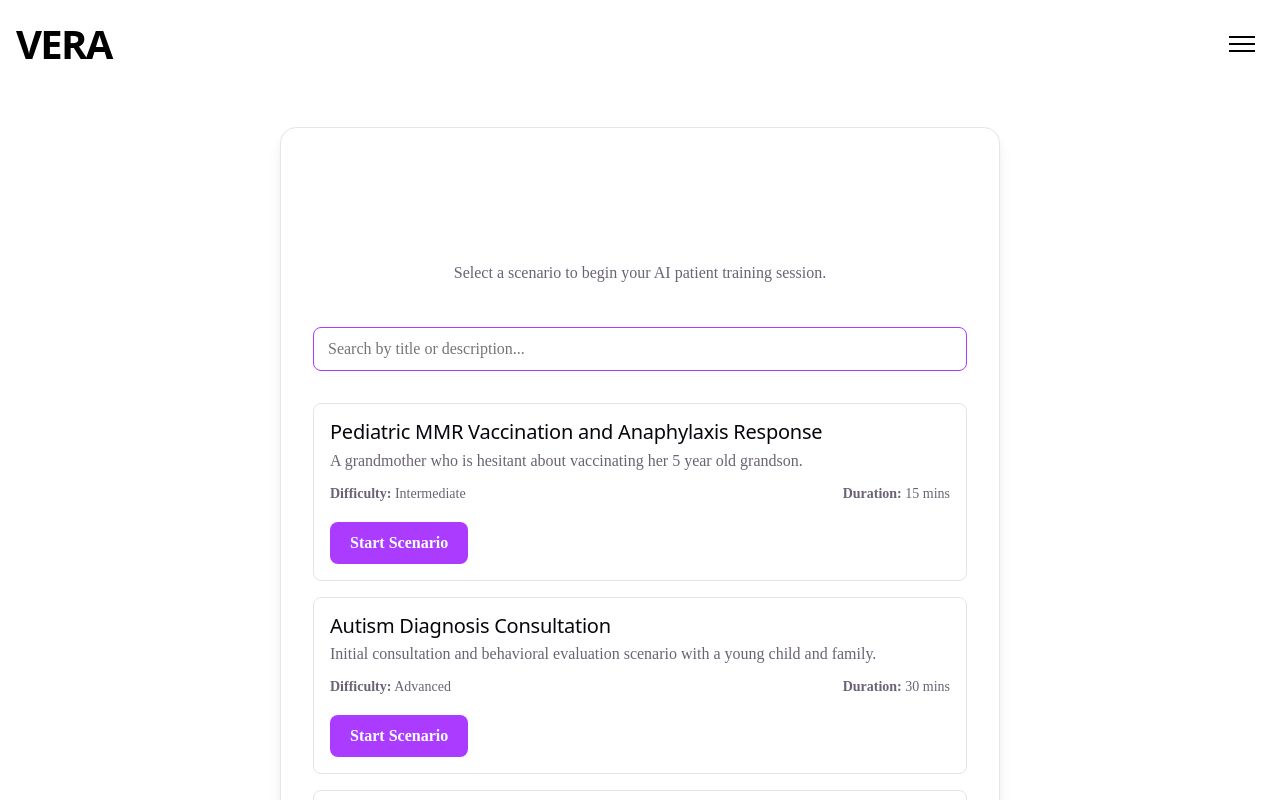
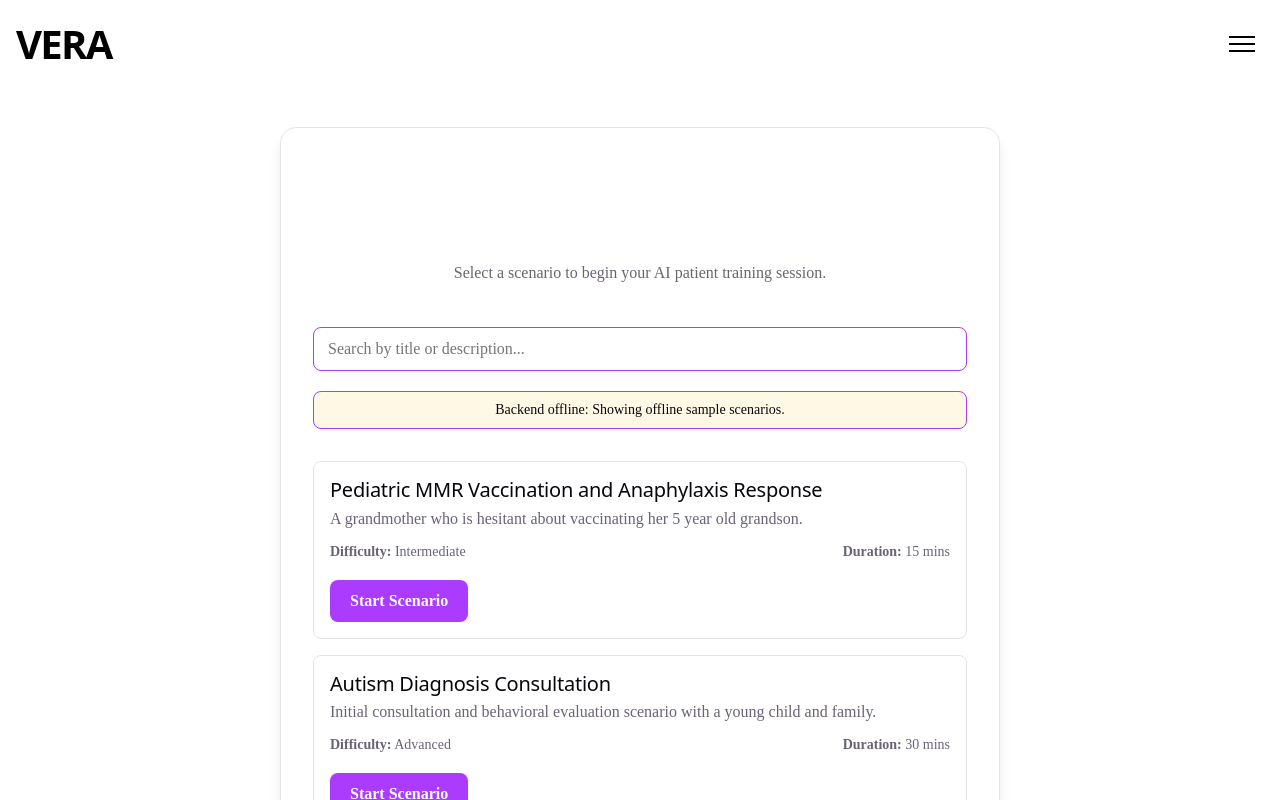
Before and after one commit to VU-RASL/MTSU-2026, a React (Vite) app in the folder frontend/: page /student-portal in a window 1280 px wide. Shown: the top 800 px of the page. Built offline with nearby package versions, Linux system fonts and the light colour scheme; no server answers.

Commit message:
Completed the Student Portal UI with real-time title/summary search, API integration for /api/scenarios, and loading/offline fallback states.

```diff
--- a/frontend/src/pages/StudentPortal.tsx
+++ b/frontend/src/pages/StudentPortal.tsx
@@ -1,9 +1,18 @@
-import React, { useState } from 'react'
+import React, { useState, useEffect } from 'react'
 import Header from '../components/Header'
 import Footer from '../components/Footer'
 
-// Mock scenario list for graphical preview
-const visualScenarios = [
+// Scenario interface matching backend Issue #22
+interface Scenario {
+  id: number
+  title: string
+  summary: string
+  difficulty?: string
+  estimatedTime?: number | string
+}
+
+// Mock scenario list for graphical preview / offline fallback
+const visualScenarios: Scenario[] = [
   {
     id: 1,
     title: 'Pediatric MMR Vaccination and Anaphylaxis Response',
@@ -28,10 +37,33 @@ const visualScenarios = [
 ]
 
 const StudentPortal: React.FC = () => {
+  const [scenarios, setScenarios] = useState<Scenario[]>([])
   const [searchTerm, setSearchTerm] = useState('')
+  const [loading, setLoading] = useState<boolean>(true)
+  const [error, setError] = useState<string | null>(null)
+
+  // Fetch scenarios from API with fallback
+  useEffect(() => {
+    setLoading(true)
+    fetch('http://localhost:18080/api/scenarios')
+      .then((res) => {
+        if (!res.ok) throw new Error(`HTTP error ${res.status}`)
+        return res.json()
+      })
+      .then((data: Scenario[]) => {
+        setScenarios(data.length > 0 ? data : visualScenarios)
+        setError(null)
+      })
+      .catch((err) => {
+        console.warn('Backend unavailable, using mock scenarios:', err)
+        setScenarios(visualScenarios)
+        setError('Backend offline: Showing offline sample scenarios.')
+      })
+      .finally(() => setLoading(false))
+  }, [])
 
   // Filter scenario items by title or summary search term
-  const filteredScenarios = visualScenarios.filter(
+  const filteredScenarios = scenarios.filter(
     (s) =>
       s.title.toLowerCase().includes(searchTerm.toLowerCase()) ||
       s.summary.toLowerCase().includes(searchTerm.toLowerCase())
@@ -59,9 +91,34 @@ const StudentPortal: React.FC = () => {
             />
           </div>
 
+          {/* Loading and error indicators */}
+          {loading && (
+            <p style={{ textAlign: 'center', color: 'var(--text)', padding: '12px' }}>
+              Loading scenarios...
+            </p>
+          )}
+
+          {error && !loading && (
+            <div
+              style={{
+                backgroundColor: 'rgba(255, 187, 1, 0.1)',
+                border: '1px solid var(--accent)',
+                borderRadius: '8px',
+                padding: '10px 14px',
+                fontSize: '14px',
+                color: 'var(--text-h)',
+                textAlign: 'center',
+              }}
+            >
+              {error}
+            </div>
+          )}
+
           {/* Scenario cards container */}
+          {!loading && (
             <div style={{ display: 'flex', flexDirection: 'column', gap: '16px', marginTop: '12px' }}>
-            {filteredScenarios.map((scenario) => (
+              {filteredScenarios.length > 0 ? (
+                filteredScenarios.map((scenario) => (
                   <div
                     key={scenario.id}
                     style={{
@@ -85,15 +142,21 @@ const StudentPortal: React.FC = () => {
                         marginTop: '8px',
                       }}
                     >
-                  <span><strong>Difficulty:</strong> {scenario.difficulty}</span>
-                  <span><strong>Duration:</strong> {scenario.estimatedTime}</span>
+                      <span><strong>Difficulty:</strong> {scenario.difficulty ?? 'Intermediate'}</span>
+                      <span><strong>Duration:</strong> {typeof scenario.estimatedTime === 'number' ? `${scenario.estimatedTime} mins` : scenario.estimatedTime}</span>
                     </div>
                     <button type="button" style={{ marginTop: '12px' }}>
                       Start Scenario
                     </button>
                   </div>
-            ))}
+                ))
+              ) : (
+                <p style={{ textAlign: 'center', color: 'var(--text)', padding: '20px' }}>
+                  No scenarios match "{searchTerm}".
+                </p>
+              )}
             </div>
+          )}
         </div>
       </div>
       <Footer />
```
Lines whose indentation alone changed are shown as unchanged.
